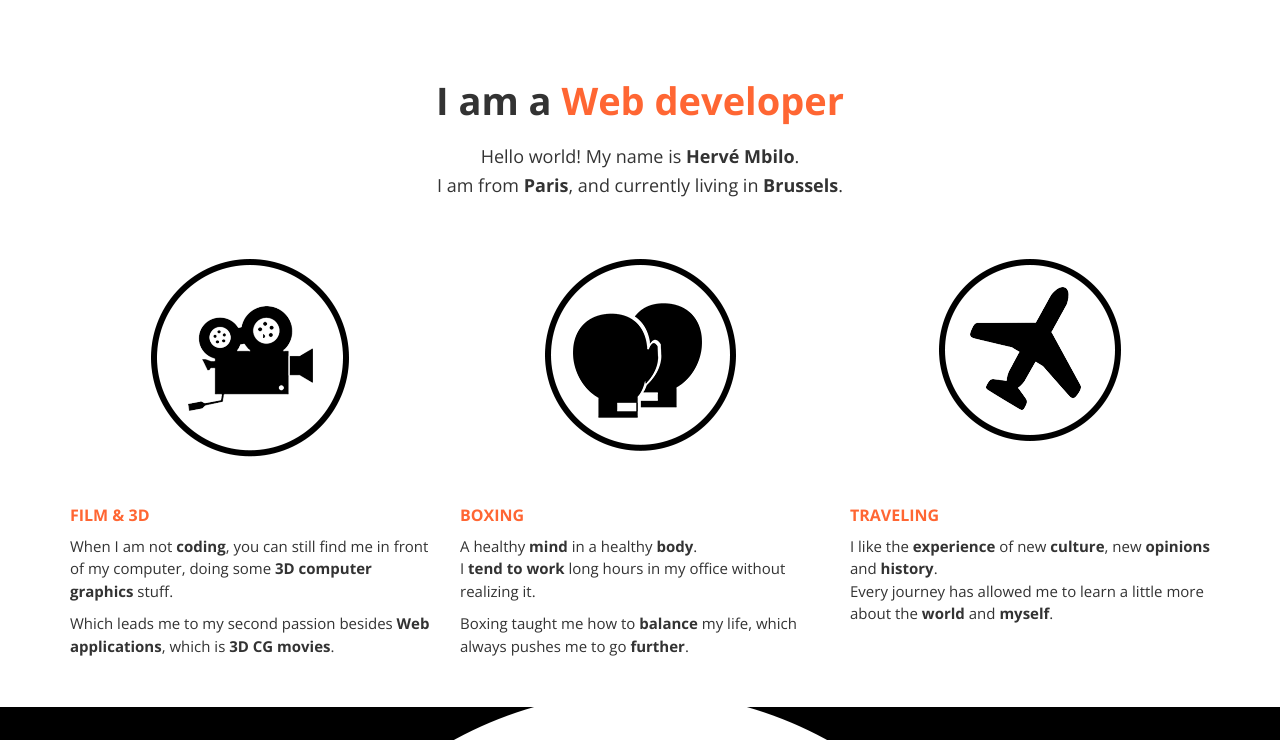
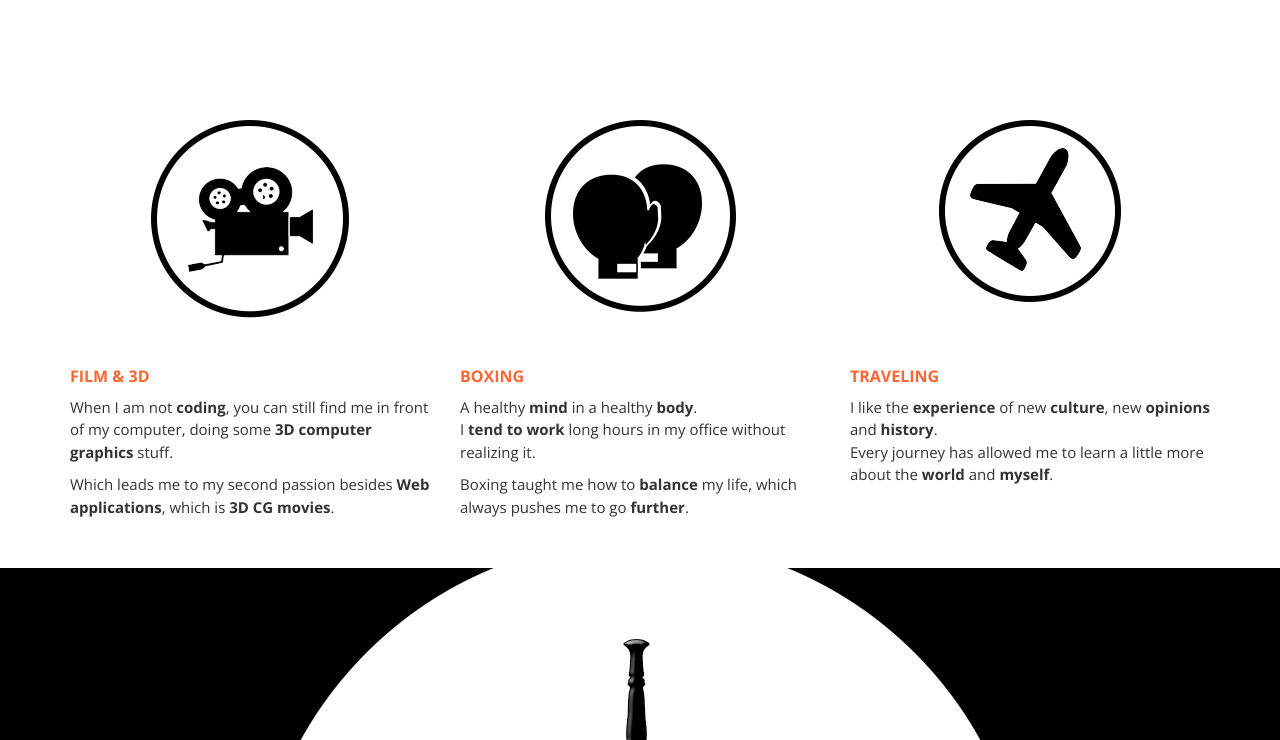
Before and after one commit to Lasynsec/lasynsec.github.io, a website: page index.html in a window 1280 px wide. Shown: the part 800-1540 px from the top of the page. Drawn offline with nearby package versions, Linux system fonts and the light colour scheme.

Commit message:
new next two

```diff
--- a/index.html
+++ b/index.html
@@ -143,8 +143,8 @@
 			<div class="container">
 				<div class="row">
 					<div class="col-md-12">
-						<h1 id="about" class="title text-center">I am a <span>Web developer</span></h1>
-						<p class="lead text-center">Hello world! My name is <strong>Hervé Mbilo</strong>.<br>I am from <strong>Paris</strong>, and currently living in <strong>Brussels</strong>.</p>
+						<!-- <h1 id="about" class="title text-center">I am a <span>Web developer</span></h1> -->
+						<!-- <p class="lead text-center">Hello world! My name is <strong>Hervé Mbilo</strong>.<br>I am from <strong>Paris</strong>, and currently living in <strong>Brussels</strong>.</p> -->
 							<!-- <p class="lead text-center">I have <strong>3 years</strong> commercial <strong>experience</strong> working in various <strong>web</strong> related roles.<br>
 						<strong>Passionate</strong>, I enjoy <strong>problem solving</strong> and discovering new <strong>technologies</strong>.
 					    <br>I'm Keen on <strong>developing</strong> and <strong>enhancing</strong> anything related to <strong>web applications</strong>.<br><br><em class="orange-me">My hobbies</em></p> -->
@@ -453,7 +453,7 @@
 				<div class="container">
 					<div class="row">
 						<div class="col-md-12">
-							<p class="text-center">Copyright © 2015 Lasynsec by <strong>Hervé Mbilo</strong></p>
+							<p class="text-center">Copyright © 2016 Lasynsec by <strong>Hervé Mbilo</strong></p>
 						</div>
 					</div>
 				</div>
```
